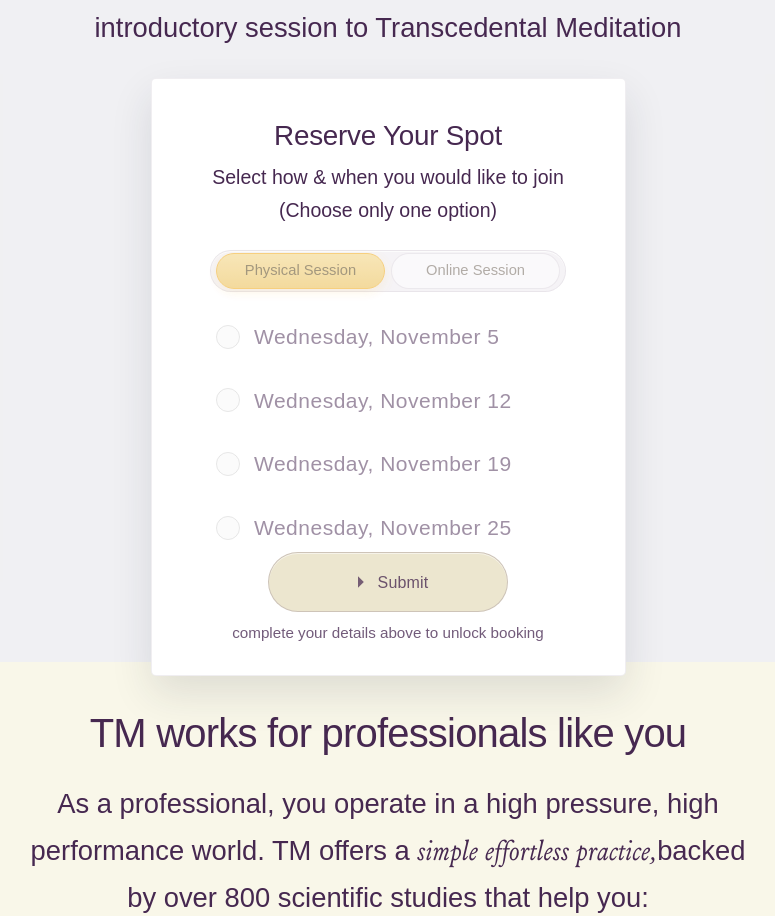
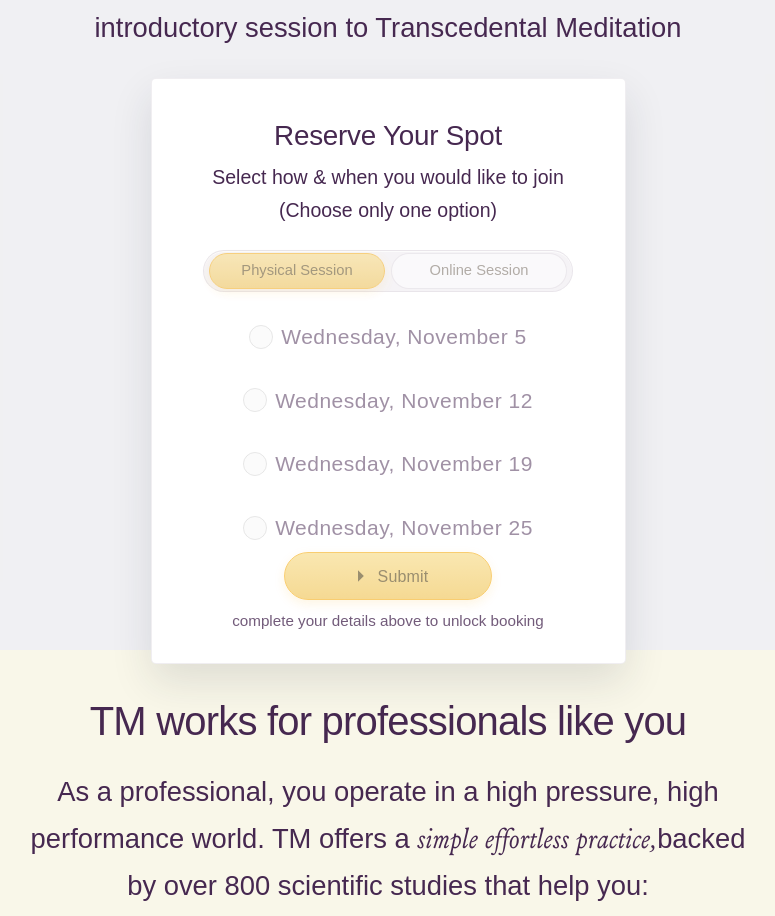
Before and after one commit to Almanac1/tm-ghana-landing, a Django app: page / in a window 1280 px wide. Shown: the part 1197-2113 px from the top of the page, without its empty margins (252-1027 px from the left). Run offline with Django 4.2, Linux system fonts and the light colour scheme.

Commit message:
Reservation form centered

```diff
--- a/landing/static/landing/styles.css
+++ b/landing/static/landing/styles.css
@@ -1021,6 +1021,7 @@ body.hero-video-open {
   box-shadow: 0 4px 4px rgba(0, 0, 0, 0.35);
   background: #fff;
   display: flex;
+  flex-direction: column;
   align-items: center;
   justify-content: center;
   box-sizing: border-box;
@@ -1043,13 +1044,15 @@ body.hero-video-open {
   align-items: center;
   justify-content: center;
   width: 100%;
-  max-width: 420px;
+  max-width: 400px;
   min-height: 360px;
+  margin-inline: auto;
+  text-align: center;
 }
 
 .reservation-lock-shell {
   width: 100%;
-  max-width: 364px;
+  max-width: 400px;
   min-width: 0;
   margin: 0 auto;
   padding: 0;
@@ -1057,6 +1060,7 @@ body.hero-video-open {
   display: flex;
   flex-direction: column;
   align-items: center;
+  justify-content: center;
 }
 
 .reservation-header {
@@ -1075,8 +1079,10 @@ body.hero-video-open {
   flex-direction: column;
   gap: 0;
   align-items: center;
-  width: min(100%, 364px);
+  width: 100%;
+  max-width: 400px;
   position: relative;
+  margin-inline: auto;
 }
 
 .toggle-proper-selector {
@@ -1158,6 +1164,7 @@ body.hero-video-open {
   font-family: "Neue Haas Unica", sans-serif;
   font-weight: 400;
   line-height: 1.2;
+  text-align: center;
   pointer-events: none;
 }
 
@@ -1218,28 +1225,37 @@ body.hero-video-open {
 .date-options {
   display: flex;
   flex-direction: column;
+  align-items: center;
   gap: 14px;
   margin-bottom: 0;
   width: 100%;
+  max-width: 400px;
   order: 1;
+  margin-inline: auto;
+  padding: 0;
+  text-align: center;
 }
 
 .radio-option {
   display: flex;
-  align-items: center;
-  gap: 14px;
+  justify-content: center;
+  align-items: center;
+  gap: 8px;
   min-height: auto;
   padding: 0;
+  margin: 0;
+  width: 100%;
   cursor: pointer;
   font-size: clamp(1rem, 0.88rem + 0.55vw, 1.3125rem);
   font-weight: 400;
   font-family: "Neue Haas Unica", sans-serif;
   color: #462850;
   letter-spacing: 0.5px;
+  text-align: center;
 }
 
 .reservation-form.materialize-scope .radio-option {
-  padding: 8px 10px;
+  padding: 8px 0;
   border-radius: 12px;
   transition: background-color 0.2s ease, transform 0.2s ease;
 }
@@ -1280,7 +1296,8 @@ body.hero-video-open {
 }
 
 .radio-option span {
-  white-space: nowrap;
+  white-space: normal;
+  text-align: center;
 }
 
 .date-pager {
@@ -1292,45 +1309,49 @@ body.hero-video-open {
 }
 
 .reservation-form.materialize-scope .submit-arrow.btn {
-  width: min(100%, 240px);
-  max-width: 240px;
-  min-height: 58px;
+  width: min(100%, clamp(200px, 52%, 280px));
+  max-width: 280px;
+  height: clamp(40px, 4.5vw, 48px);
+  min-height: clamp(40px, 4.5vw, 48px);
+  padding: 0 clamp(16px, 2.4vw, 24px);
   border-radius: 999px;
-  background: #f5aa0a;
-  box-shadow: 0 10px 22px rgba(245, 170, 10, 0.24);
+  background: linear-gradient(180deg, #f6d77a, #efbf46);
+  box-shadow: 0 4px 12px rgba(245, 170, 10, 0.2);
   align-self: center;
   margin: 0 auto;
-  color: #2f2034;
-  border: 1px solid rgba(245, 170, 10, 0.8);
+  color: #523d09;
+  border: 1.5px solid #f5aa0a;
   text-transform: none;
 }
 
 .reservation-form.materialize-scope .submit-arrow:hover {
-  background: #f7b30f;
-  color: #2f2034;
-  border-color: rgba(247, 179, 15, 0.95);
+  background: linear-gradient(180deg, #f6d77a, #efbf46);
+  color: #523d09;
+  border-color: #f5aa0a;
+  box-shadow: 0 4px 12px rgba(245, 170, 10, 0.2);
+  transform: none;
 }
 
 .reservation-form.materialize-scope .submit-arrow:disabled {
-  background: #ece6cf;
-  color: rgba(70, 40, 80, 0.78);
-  border-color: rgba(70, 40, 80, 0.18);
-  box-shadow: inset 0 1px 0 rgba(255, 255, 255, 0.55);
+  background: linear-gradient(180deg, #f6d77a, #efbf46);
+  color: #523d09;
+  border-color: #f5aa0a;
+  box-shadow: 0 4px 12px rgba(245, 170, 10, 0.2);
   cursor: not-allowed;
   transform: none;
-  opacity: 1;
+  opacity: 0.58;
 }
 
 .reservation-form.materialize-scope .submit-arrow:disabled:hover {
-  background: #ece6cf;
-  color: rgba(70, 40, 80, 0.78);
-  border-color: rgba(70, 40, 80, 0.18);
-  box-shadow: inset 0 1px 0 rgba(255, 255, 255, 0.55);
+  background: linear-gradient(180deg, #f6d77a, #efbf46);
+  color: #523d09;
+  border-color: #f5aa0a;
+  box-shadow: 0 4px 12px rgba(245, 170, 10, 0.2);
   transform: none;
 }
 
 .reservation-form.materialize-scope .submit-arrow:disabled .arrow-icon {
-  color: rgba(70, 40, 80, 0.72);
+  color: currentColor;
 }
 
 .reservation-lock-shell:disabled .submit-arrow {
@@ -1871,6 +1892,7 @@ details[open] .faq-icon {
 
   .reservation-inner {
     width: 100%;
+    max-width: 400px;
     min-height: 332px;
   }
 
@@ -1884,14 +1906,16 @@ details[open] .faq-icon {
 
   .toggle-list-component {
     width: 100%;
+    max-width: 400px;
   }
 
   .reservation-lock-shell {
-    max-width: min(100%, 364px);
+    max-width: min(100%, 400px);
   }
 
   .date-options {
     width: 100%;
+    max-width: 400px;
   }
 
   .testimonials-carousel-shell {
@@ -2070,6 +2094,7 @@ details[open] .faq-icon {
   .reservation-inner {
     width: 100%;
     gap: 14px;
+    max-width: 400px;
     min-height: 304px;
   }
 
@@ -2084,14 +2109,16 @@ details[open] .faq-icon {
 
   .toggle-list-component {
     width: 100%;
+    max-width: 400px;
   }
 
   .reservation-lock-shell {
-    max-width: min(100%, 364px);
+    max-width: min(100%, 400px);
   }
 
   .date-options {
     width: 100%;
+    max-width: 400px;
     gap: 12px;
   }
 
```
Also changed, not shown: 1 other file.
